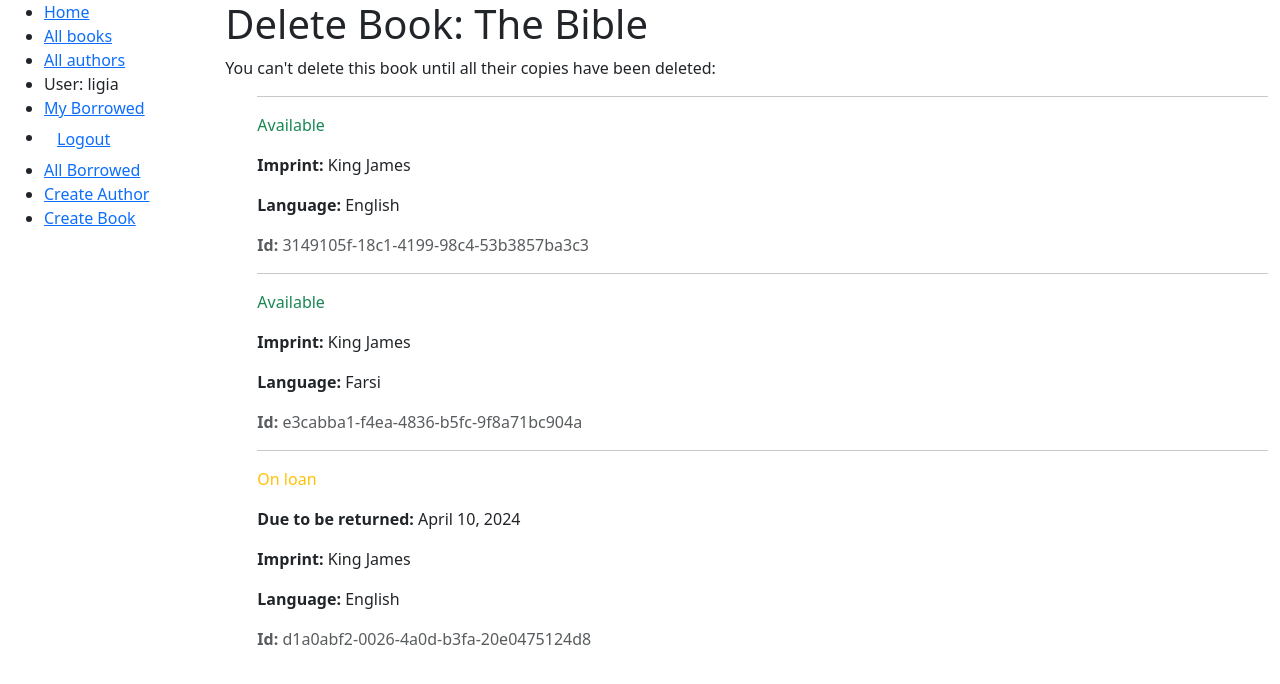
After one commit to ligiaschulz/csci313-assignment-4-Ligia-Schulz, a Django app: page /catalog/book/1/delete/ in a window 1280 px wide. The commit adds this page. Shown: the top 684 px of the page. Run offline with Django 5.2, Linux system fonts and the light colour scheme; a user stored in the database is signed in; data comes from the database, SQL or seed files in the repository; both versions use the stored data as it was after the commit.

Commit message:
Added functionality for staff
Created librarian group w/needed permissions. Added ability to add, delete, and update books and authors for librarians. They can also renew book instances. Part 9 complete!

```diff
--- a/locallibrary/catalog/models.py
+++ b/locallibrary/catalog/models.py
@@ -31,8 +31,6 @@
                             help_text="13 character <a href='https://www.isbn-international.org/content/what-isbn'>ISBN number </a>")
     genre = models.ManyToManyField(Genre, help_text='Select a genre for this book')
 
-    def is_overdue(self):
-        return bool(self.due_back and date.today() > self.due_back)
     def __str__(self):
         return self.title
 
@@ -57,6 +55,9 @@
     language = models.CharField(max_length=100, blank=True, null=True, help_text='Language this particular book is written in')
     borrower = models.ForeignKey(settings.AUTH_USER_MODEL, on_delete=models.SET_NULL, null=True, blank=True)
 
+    def is_overdue(self):
+        return bool(self.due_back and date.today() > self.due_back)
+
     class Meta:
         ordering=['due_back']
         permissions = (("can_mark_returned", "Set book as returned"),)
--- a/locallibrary/catalog/templates/catalog/all_borrowed_list.html
+++ b/locallibrary/catalog/templates/catalog/all_borrowed_list.html
@@ -8,7 +8,7 @@
 
       {% for bookinst in bookinstance_list %}
       <li class="{% if bookinst.is_overdue %}text-danger{% endif %}">
-        <a href="{% url 'book-detail' bookinst.book.pk %}">{{ bookinst.book.title }}</a> - {{ bookinst.borrower }} ({{ bookinst.due_back }})
+        <a href="{% url 'book-detail' bookinst.book.pk %}">{{ bookinst.book.title }}</a> - {{ bookinst.borrower }} ({{ bookinst.due_back }}) <a href="{% url 'renew-book-librarian' bookinst.id %}">Renew</a>
       </li>
       {% endfor %}
     </ul>
--- a/locallibrary/catalog/templates/catalog/base_generic.html
+++ b/locallibrary/catalog/templates/catalog/base_generic.html
@@ -38,6 +38,12 @@
               {% if perms.catalog.can_mark_returned %}
                 <li><a href="{% url 'all-borrowed' %}">All Borrowed</a></li>
               {% endif %}
+              {% if perms.catalog.add_author %}
+                <li><a href="{% url 'author-create' %}">Create Author</a></li>
+              {% endif %}
+              {% if perms.catalog.add_book %}
+                <li><a href="{% url 'book-create' %}">Create Book</a></li>
+              {% endif %}
             </ul>
           {% endblock %}
         </div>
--- /dev/null
+++ b/locallibrary/catalog/templates/catalog/book_confirm_delete.html
@@ -0,0 +1,35 @@
+{% extends "catalog/base_generic.html" %}
+
+{% block content %}
+
+<h1>Delete Book: {{ book }}</h1>
+
+{% if book.bookinstance_set.all %}
+
+<p>You can't delete this book until all their copies have been deleted:</p>
+<ul>
+  {% for copy in book.bookinstance_set.all %}
+  <hr />
+  <p
+    class="{% if copy.status == 'a' %}text-success{% elif copy.status == 'm' %}text-danger{% else %}text-warning{% endif %}">
+    {{ copy.get_status_display }}
+  </p>
+  {% if copy.status != 'a' %}
+    <p><strong>Due to be returned:</strong> {{ copy.due_back }}</p>
+  {% endif %}
+  <p><strong>Imprint:</strong> {{ copy.imprint }}</p>
+  <p><strong>Language:</strong> {{ copy.language }}</p>
+  <p class="text-muted"><strong>Id:</strong> {{ copy.id }}</p>
+  {% endfor %}
+</ul>
+
+{% else %}
+<p>Are you sure you want to delete the book?</p>
+
+<form action="" method="POST">
+  {% csrf_token %}
+  <input type="submit" action="" value="Yes, delete.">
+</form>
+{% endif %}
+
+{% endblock %}
--- a/locallibrary/catalog/urls.py
+++ b/locallibrary/catalog/urls.py
@@ -9,4 +9,11 @@
     path('author/<int:pk>', views.AuthorDetailView.as_view(), name='author-detail'),
     path('mybooks/', views.LoanedBooksByUserListView.as_view(), name='my-borrowed'),
     path('allborrowed/', views.AllBorrowedListView.as_view(), name='all-borrowed'),
+    path('book/<uuid:pk>/renew/', views.renew_book_librarian, name='renew-book-librarian'),
+    path('author/create/', views.AuthorCreate.as_view(), name='author-create'),
+    path('author/<int:pk>/update/', views.AuthorUpdate.as_view(), name='author-update'),
+    path('author/<int:pk>/delete/', views.AuthorDelete.as_view(), name='author-delete'),
+    path('book/create/', views.BookCreate.as_view(), name='book-create'),
+    path('book/<int:pk>/update/', views.BookUpdate.as_view(), name='book-update'),
+    path('book/<int:pk>/delete/', views.BookDelete.as_view(), name='book-delete'),
 ]
--- a/locallibrary/catalog/views.py
+++ b/locallibrary/catalog/views.py
@@ -1,8 +1,14 @@
-from django.shortcuts import render
+from django.shortcuts import render, get_object_or_404
+from django.views.generic.edit import CreateView, UpdateView, DeleteView
 from .models import Book, BookInstance, Author, Genre
 from django.views import generic
 from django.contrib.auth.mixins import LoginRequiredMixin
 from django.contrib.auth.mixins import PermissionRequiredMixin
+from django.http import HttpResponseRedirect
+from django.urls import reverse, reverse_lazy
+import datetime
+from django.contrib.auth.decorators import permission_required, login_required
+from catalog.forms import RenewBookForm
 
 class LoanedBooksByUserListView(LoginRequiredMixin,generic.ListView):
     """Generic class-based view listing books on loan to current user."""
@@ -75,3 +81,85 @@
 
     # Render the HTML template index.html with the data in the context variable
     return render(request, 'catalog/index.html', context=context)
+
+@login_required
+@permission_required('catalog.can_mark_returned', raise_exception=True)
+def renew_book_librarian(request, pk):
+    """View function for renewing a specific BookInstance by librarian."""
+    book_instance = get_object_or_404(BookInstance, pk=pk)
+
+    # If this is a POST request then process the Form data
+    if request.method == 'POST':
+
+        # Create a form instance and populate it with data from the request (binding):
+        form = RenewBookForm(request.POST)
+
+        # Check if the form is valid:
+        if form.is_valid():
+            # process the data in form.cleaned_data as required (here we just write it to the model due_back field)
+            book_instance.due_back = form.cleaned_data['renewal_date']
+            book_instance.save()
+
+            # redirect to a new URL:
+            return HttpResponseRedirect(reverse('all-borrowed'))
+
+    # If this is a GET (or any other method) create the default form.
+    else:
+        proposed_renewal_date = datetime.date.today() + datetime.timedelta(weeks=3)
+        form = RenewBookForm(initial={'renewal_date': proposed_renewal_date})
+
+    context = {
+        'form': form,
+        'book_instance': book_instance,
+    }
+
+    return render(request, 'catalog/book_renew_librarian.html', context)
+
+class AuthorCreate(PermissionRequiredMixin, CreateView):
+    model = Author
+    fields = ['first_name', 'last_name', 'date_of_birth', 'date_of_death']
+    permission_required = 'catalog.add_author'
+
+class AuthorUpdate(PermissionRequiredMixin, UpdateView):
+    model = Author
+    # Not recommended (potential security issue if more fields added)
+    fields = '__all__'
+    permission_required = 'catalog.change_author'
+
+class AuthorDelete(PermissionRequiredMixin, DeleteView):
+    model = Author
+    success_url = reverse_lazy('authors')
+    permission_required = 'catalog.delete_author'
+
+    def form_valid(self, form):
+        try:
+            self.object.delete()
+            return HttpResponseRedirect(self.success_url)
+        except Exception as e:
+            return HttpResponseRedirect(
+                reverse("author-delete", kwargs={"pk": self.object.pk})
+            )
+class BookCreate(PermissionRequiredMixin, CreateView):
+    model = Book
+    fields = ['title', 'author', 'summary', 'isbn', 'genre']
+    permission_required = 'catalog.add_book'
+
+class BookUpdate(PermissionRequiredMixin, UpdateView):
+    model = Book
+    # Not recommended (potential security issue if more fields added)
+    fields = '__all__'
+    permission_required = 'catalog.change_book'
+
+class BookDelete(PermissionRequiredMixin, DeleteView):
+    model = Book
+    success_url = reverse_lazy('books')
+    permission_required = 'catalog.delete_book'
+
+    def form_valid(self, form):
+        try:
+            self.object.delete()
+            return HttpResponseRedirect(self.success_url)
+        except Exception as e:
+            return HttpResponseRedirect(
+                reverse("book-delete", kwargs={"pk": self.object.pk})
+            )
```
Also changed, not shown: locallibrary/catalog/forms.py (added, +23 -0 lines), locallibrary/catalog/templates/catalog/author_confirm_delete.html (added, +25 -0 lines), locallibrary/catalog/templates/catalog/author_detail.html (+16 -0 lines), locallibrary/catalog/templates/catalog/author_form.html (added, +11 -0 lines), locallibrary/catalog/templates/catalog/book_detail.html (+16 -0 lines), locallibrary/catalog/templates/catalog/book_form.html (added, +11 -0 lines), locallibrary/catalog/templates/catalog/book_renew_librarian.html (added, +15 -0 lines), locallibrary/db.sqlite3.
